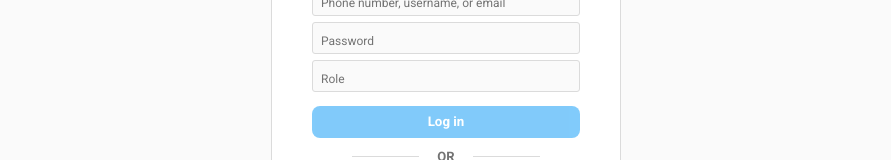
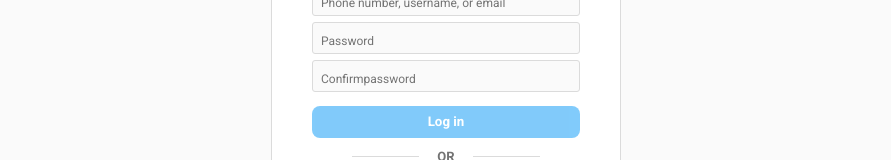
Before and after one commit to pandikani636-rgb/instafrontend, a React app: page / in a window 1280 px wide. Shown: the part 200-360 px from the top of the page, without its empty margins (194-1085 px from the left). Built offline with nearby package versions, Linux system fonts and the light colour scheme; the HTML template or start-up script is replaced by a standard one; a web font is replaced by a local one.

Commit message:
jnjdnjfd

```diff
--- a/src/components/LoginForm.jsx
+++ b/src/components/LoginForm.jsx
@@ -55,7 +55,7 @@ const LoginForm = () => {
         />
 
         <InputField
-          label="Role"
+          label="Confirmpassword"
           type="text"
           name="role"
           value={formData.role}
```
